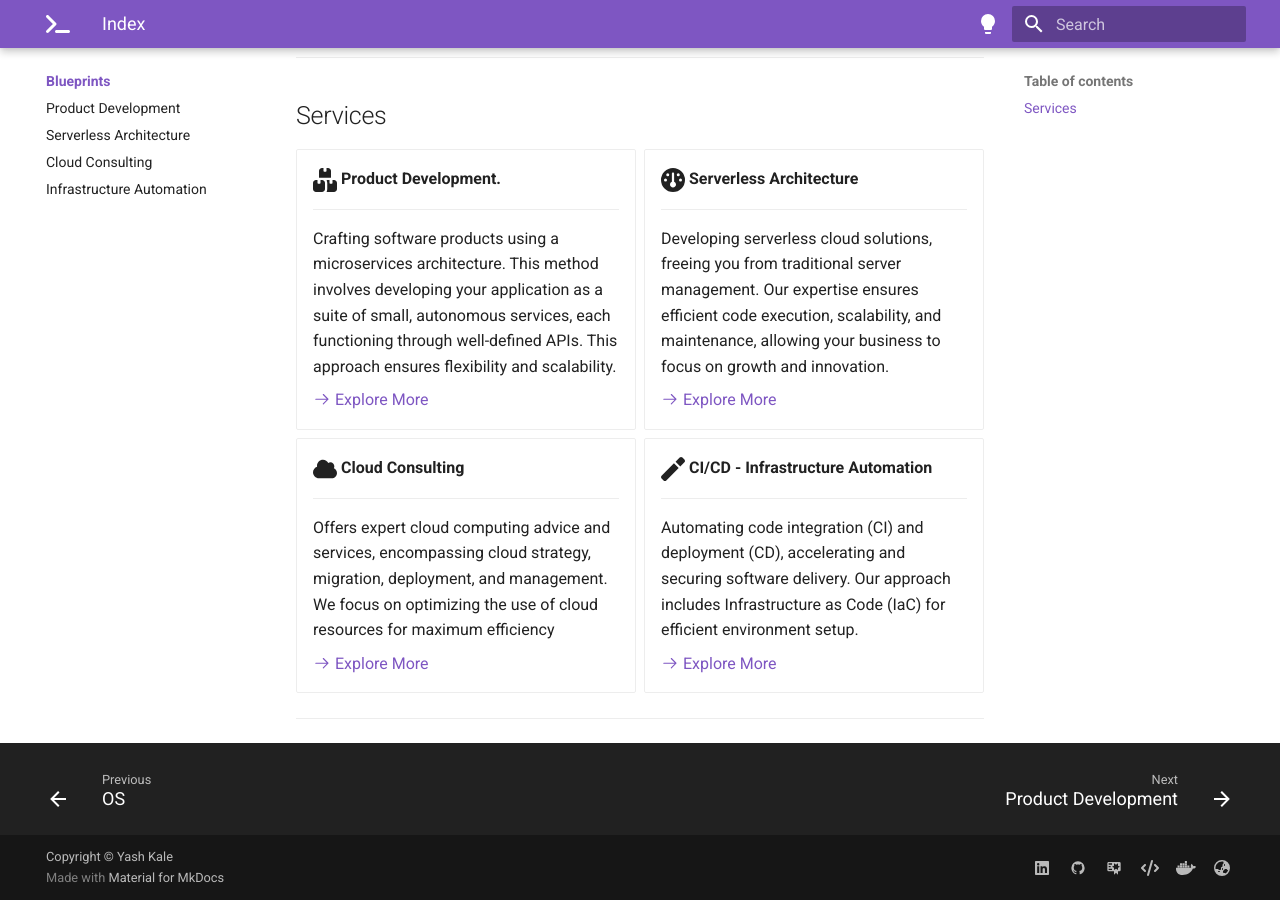
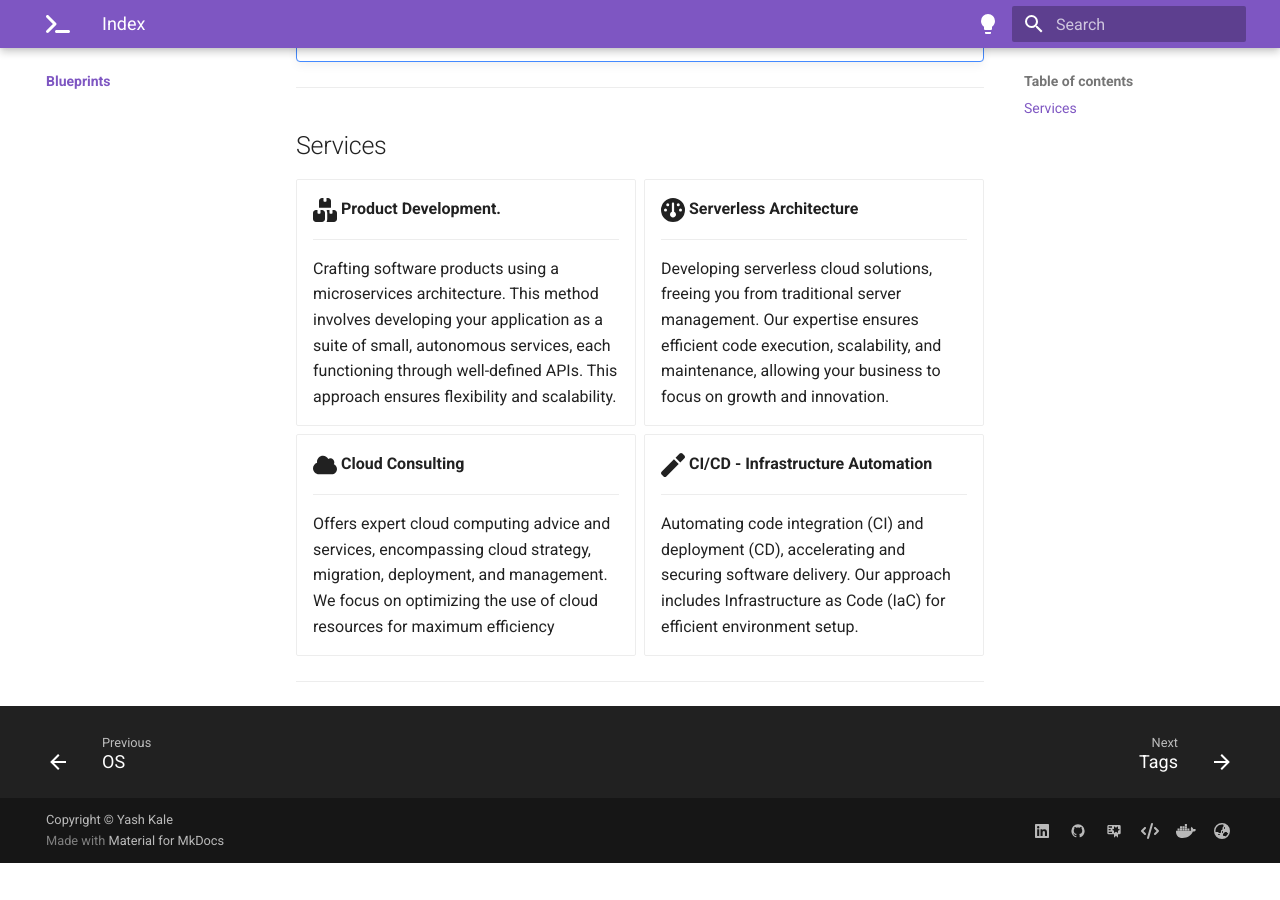
Before and after one commit to imyashkale/portfolio, an MkDocs documentation site: the page built from docs/blueprints/index.md, in a window 1280 px wide and 900 px high, scrolled down 680 px. Built offline with MkDocs 1.6.1 and Material for MkDocs 9.7.7, drawn with Linux system fonts in a browser that asks for light colours; after the commit the page ends 1543 px from its top, so only the background shows below that.

Commit message:
Foundation of Product Engineering Company

```diff
--- a/docs/blueprints/index.md
+++ b/docs/blueprints/index.md
@@ -3,6 +3,8 @@
 "Welcome to 'Blueprints' — this is where I draft and gather ideas for starting my product engineering company. It's a space for me to shape and share my plans and strategies. Think of this as an evolving sketch of what's to come, a glimpse into the future of technology and innovation.
 
 Embarking on this visionary journey requires early preparation, ensuring the road ahead is clear and manageable. It's about laying a strong foundation today, so our steps towards the future are confident and well-guided
+
+---
 
 !!! info "Vision"
     **Innovating for Tomorrow:** We aspire to be at the forefront of product engineering, creating software solutions that pave the way for future advancements and transforming the tech landscape. Our vision is to craft innovative, forward-thinking software that anticipates and shapes technological progress.
@@ -23,7 +25,7 @@ Embarking on this visionary journey requires early preparation, ensuring the roa
 
     Crafting software products using a microservices architecture. This method involves developing your application as a suite of small, autonomous services, each functioning through well-defined APIs. This approach ensures flexibility and scalability.
 
-    [:octicons-arrow-right-24: Explore More](services/product-development.md)
+    <!-- [:octicons-arrow-right-24: Explore More](services/product-development.md) -->
 
 - :fontawesome-solid-gauge:{ .lg .middle } **Serverless Architecture**
 
@@ -31,7 +33,7 @@ Embarking on this visionary journey requires early preparation, ensuring the roa
 
     Developing serverless cloud solutions, freeing you from traditional server management. Our expertise ensures efficient code execution, scalability, and maintenance, allowing your business to focus on growth and innovation.
 
-    [:octicons-arrow-right-24: Explore More](services/serverless-architecture.md)
+    <!-- [:octicons-arrow-right-24: Explore More](services/serverless-architecture.md) -->
 
 - :fontawesome-solid-cloud:{ .lg .middle } **Cloud Consulting**
 
@@ -39,7 +41,7 @@ Embarking on this visionary journey requires early preparation, ensuring the roa
 
     Offers expert cloud computing advice and services, encompassing cloud strategy, migration, deployment, and management. We focus on optimizing the use of cloud resources for maximum efficiency
 
-    [:octicons-arrow-right-24: Explore More](services/cloud-consulting.md)
+    <!-- [:octicons-arrow-right-24: Explore More](services/cloud-consulting.md) -->
 
 - :fontawesome-solid-wand-magic:{ .lg .middle } **CI/CD - Infrastructure Automation**
 
@@ -47,7 +49,7 @@ Embarking on this visionary journey requires early preparation, ensuring the roa
 
     Automating code integration (CI) and deployment (CD), accelerating and securing software delivery. Our approach includes Infrastructure as Code (IaC) for efficient environment setup.
 
-    [:octicons-arrow-right-24: Explore More](services/infrastructure-automation.md)
+    <!-- [:octicons-arrow-right-24: Explore More](services/infrastructure-automation.md) -->
 
 </div>
 
--- a/mkdocs.yml
+++ b/mkdocs.yml
@@ -28,10 +28,10 @@ nav:
     - OS: fundamentals/os.md
   - Blueprints:
     - Index: blueprints/index.md
-    - Product Development: blueprints/services/product-development.md
-    - Serverless Architecture: blueprints/services/serverless-architecture.md
-    - Cloud Consulting: blueprints/services/cloud-consulting.md
-    - Infrastructure Automation: blueprints/services/infrastructure-automation.md
+    # - Product Development: blueprints/services/product-development.md
+    # - Serverless Architecture: blueprints/services/serverless-architecture.md
+    # - Cloud Consulting: blueprints/services/cloud-consulting.md
+    # - Infrastructure Automation: blueprints/services/infrastructure-automation.md
   - Tags: tags.md
 
 ############################################## THEME ############################################
```
